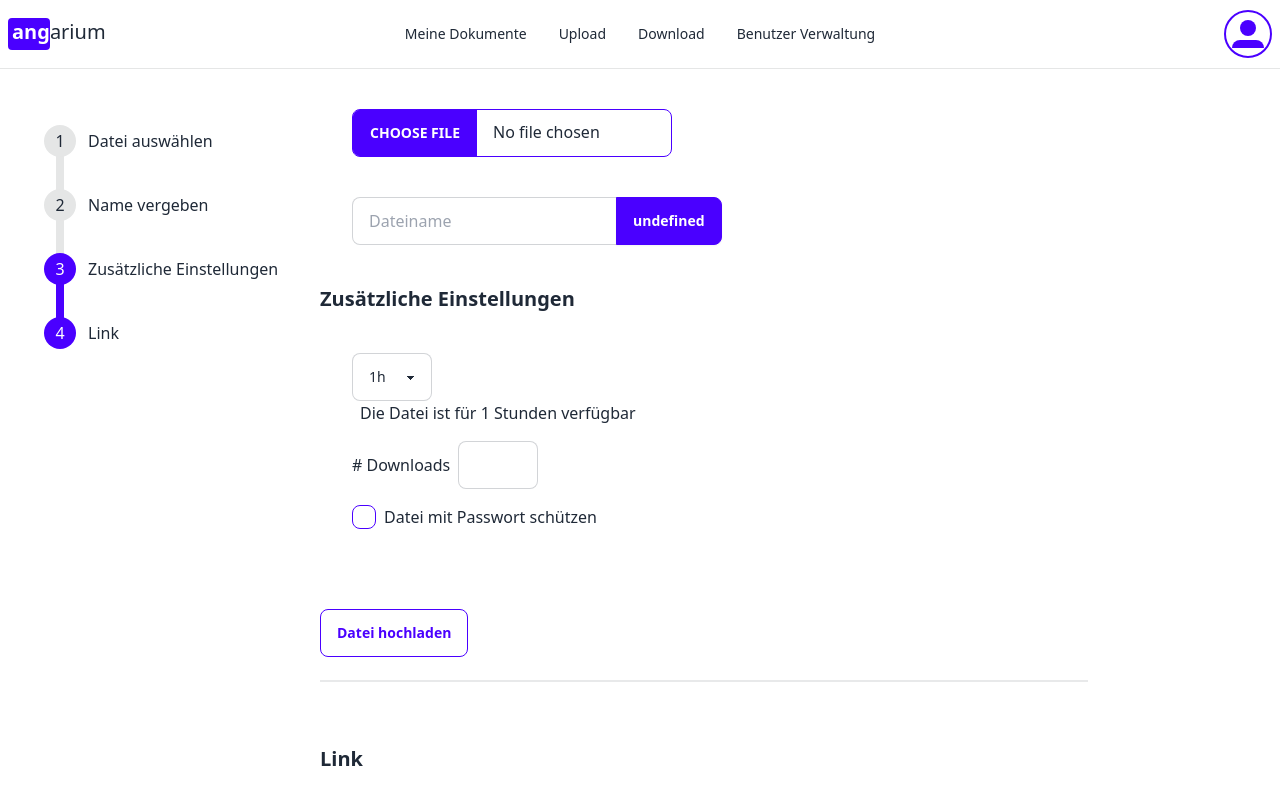
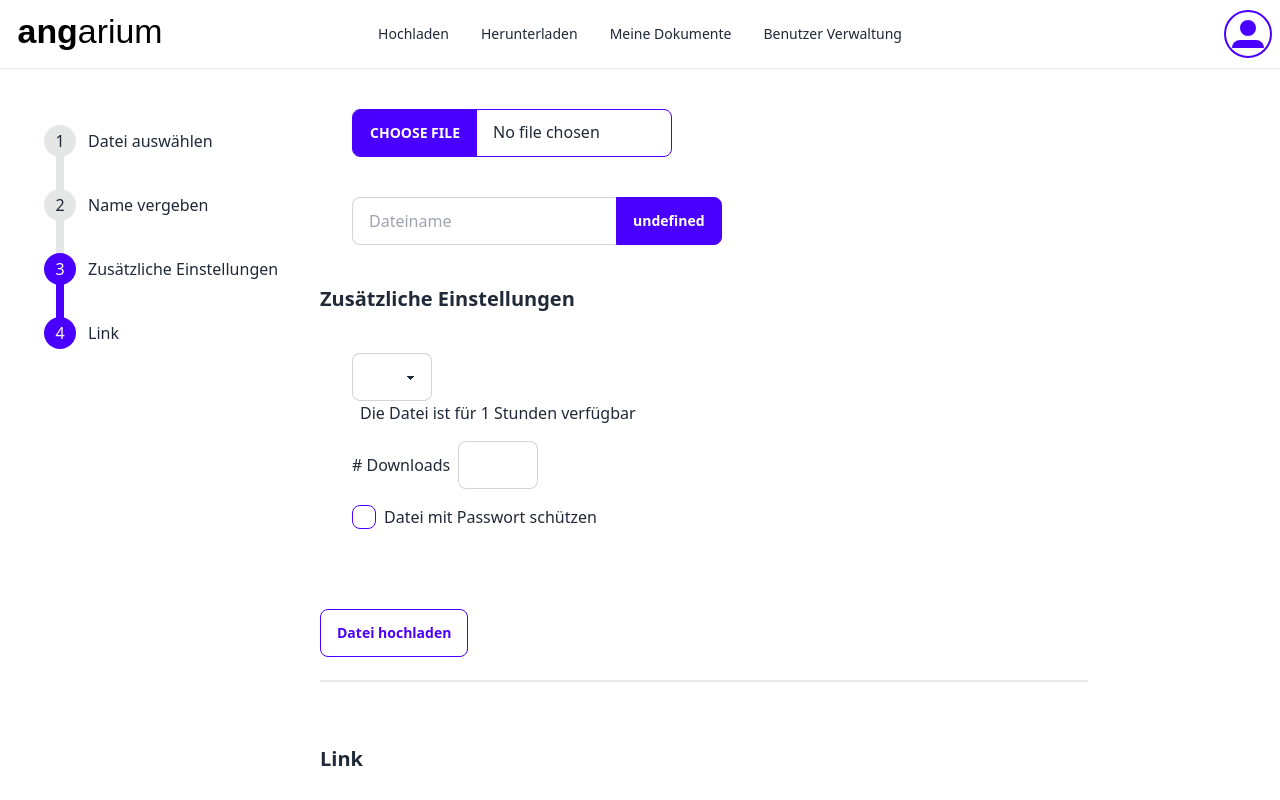
Before and after one commit to JuliusVenier/angarium, a SvelteKit app in the folder src/main/webui/: page /upload in a window 1280 px wide. Built offline with nearby package versions, Linux system fonts and the light colour scheme.

Commit message:
encryption / decryption / logo

```diff
--- a/src/main/webui/src/components/+download.svelte
+++ b/src/main/webui/src/components/+download.svelte
@@ -3,6 +3,7 @@
 
     import { onMount } from "svelte";
     import { convertArrayBufferToHex, hashFile, decryptFile } from "$lib/cryptography.js";
+    import { createMessage, encrypt, decrypt, readMessage } from "openpgp";
 
     export let id;
     let validID = undefined;
@@ -63,10 +64,31 @@
                 }
 
                 let blob = await response.blob();
-                let file = new File([blob], filename + ".pdf", {type: 'application/pdf'});
+                let file = new File([blob], filename, {type: 'application/octet-stream'});
 
                 if (isEncrypted) {
-                    file = await decryptFile(file, password);
+                    let buffer = await file.arrayBuffer();
+                    let fileData = new Uint8Array(buffer);
+                    //console.log(fileData);
+                    const message = await readMessage({
+                        binaryMessage: fileData
+                    });
+
+                    try {
+                        const {data: decrypted} = await decrypt({
+                            message: message,
+                            passwords: [password], // decrypt with password
+                            format: 'binary' // output as Uint8Array
+                        });
+                        //console.log("decrypted array", decrypted);
+
+                        file = new File([decrypted], filename, {type: 'application/octet-stream'});
+                    }
+                    catch (ex) {
+                        console.error(ex);
+                        // TODO Alert User
+                        alert("wrong password");
+                    }
                 }
 
                 let hash = convertArrayBufferToHex(await hashFile(file));
--- a/src/main/webui/src/routes/+layout.svelte
+++ b/src/main/webui/src/routes/+layout.svelte
@@ -1,5 +1,4 @@
 <style>
-
     .page-layout {
         display: flex;
         flex-flow: column nowrap;
@@ -37,6 +36,7 @@
 
 </style>
 <script>
+    import angariumLogo from '$lib/angarium.svg';
     import "../app.css";
     import Login from '../components/+login.svelte';
     import User_Avatar from '../components/+user_avatar.svelte';
@@ -69,15 +69,16 @@
     <div class="navbar bg-base-100">
         <div class="navbar-start">
             <a class="text-xl flex flex-row justify-center" href="../">
-                <span class="font-bold bg-accent text-accent-content pb-1 pl-1 rounded">ang</span>
-                <span class="pb-1">arium</span>
+                <!--<span class="font-bold bg-accent text-accent-content pb-1 pl-1 rounded">ang</span>
+                <span class="pb-1">arium</span>-->
+                <img class="h-10" src="{angariumLogo}"/>
             </a>
         </div>
         <div class="navbar-center hidden lg:flex">
             <ul class="menu menu-horizontal px-1">
+                <li><a href="../upload">Hochladen</a></li>
+                <li><a href="../download">Herunterladen</a></li>
                 <li><a href="../my-files">Meine Dokumente</a></li>
-                <li><a href="../upload">Upload</a></li>
-                <li><a href="../download">Download</a></li>
                 <li><a href="../admin">Benutzer Verwaltung</a></li>
                 <!--<li>
                     <details>
--- a/src/main/webui/src/routes/upload/+page.svelte
+++ b/src/main/webui/src/routes/upload/+page.svelte
@@ -36,7 +36,7 @@
     let usePassword = false;
     let password;
     let sendToUsers = false;
-    let timeAvailable;
+    let timeAvailable = 1;
     let maxDownloadCnt;
 
     let downloadID;
@@ -107,47 +107,25 @@
             hash = await hashFile(file);
             hash = convertArrayBufferToHex(hash);
         } catch(e) {}
-        console.log("hash: ", hash);
+        //console.log("hash: ", hash);
 
         if (usePassword) {
-            // - Web Crypto API --------------
-            await encryptFile(file, password)
-                .then(encryptedFile => {
-                    console.log("encryptFile success", encryptedFile);
-                    file = encryptedFile;
-                })
-                .catch(ex => {
-                    console.error(ex);
-                    uploadSuccess = false;
-                });
-            //--------------------------------
-            // - openpgp ---------------------
-            /*
-            console.log("file", file);
-            let stream = file.stream();
-            const message = await createMessage({binary: stream});
-            console.log("message", message);
+            //console.log("file", file);
+            let buffer = await file.arrayBuffer();
+            let fileData = new Uint8Array(buffer);
+            //console.log("source array", fileData);
+
+            const message = await createMessage({binary: fileData});
+            //console.log("message", message);
+
             const encrypted = await encrypt({
                 message,
-                passwords: [password],
+                passwords: [password.value],
                 format: 'binary'
             });
-            const encryptedMessage = await readMessage({
-                binaryMessage: encrypted
-            });
-            const { data: decrypted } = await decrypt({
-                message: encryptedMessage,
-                passwords: [password], // decrypt with password
-                format: 'binary' // output as Uint8Array
-            });
-            console.log(decrypted);
-            let decryptedFile = new File(decrypted, "decryptedFile.pdf", {type: 'application/pdf'})
-            console.log("decrypted", decryptedFile);
-            */
-            //--------------------------------
+            //console.log("encrypted array", encrypted);
+            file = new File([encrypted], nameInput.value + fileExtension, {type: 'application/octet-stream'});
         }
-        console.log(file);
-        console.log(await convertArrayBufferToHex(await hashFile(file)));
 
         if (uploadSuccess === false) {
             alert("not successful");
@@ -155,7 +133,7 @@
         }
 
         //Upload API Call
-        let url = "api/upload/" + nameInput.value;
+        let url = "api/upload/" + nameInput.value + fileExtension;
         fetch(url, {
             method: "PUT",
             body: file,
@@ -232,12 +210,10 @@
             <div class="section-content">
                 <div class="flex flex-row flex-wrap items-center">
                     <select class="select select-bordered w-20 max-w-xs" bind:value={timeAvailable}>
-                        <option value="1">1h</option>
-                        <option value="4">4h</option>
-                        <option value="8">8h</option>
-                        <option value="12">12h</option>
-                        <option value="24">24h</option>
-                        <option value="48">48h</option>
+                        <option value="1">1 Tag</option>
+                        <option value="2">2 Tage</option>
+                        <option value="4">4 Tage</option>
+                        <option value="8">8 Tage</option>
                     </select>
                     <div class="w-full"></div>
                     <span class="ml-2 text-gray">Die Datei ist für {timeAvailable} Stunden verfügbar</span>
```
Also changed, not shown: src/main/webui/src/lib/angarium.svg (added).
